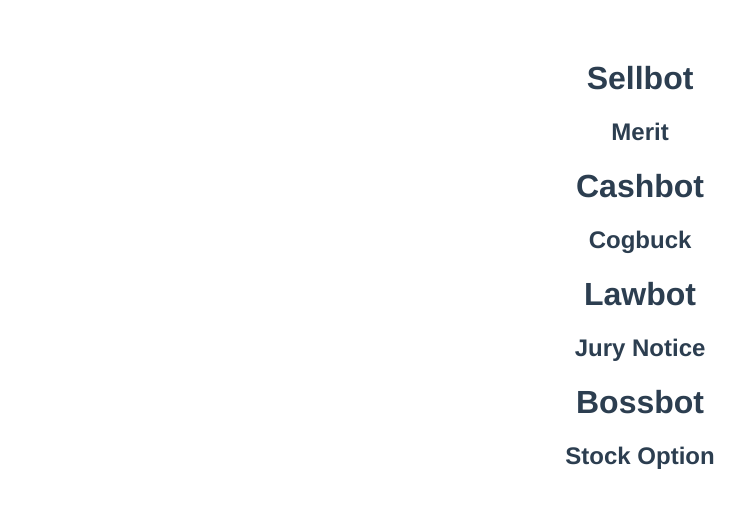
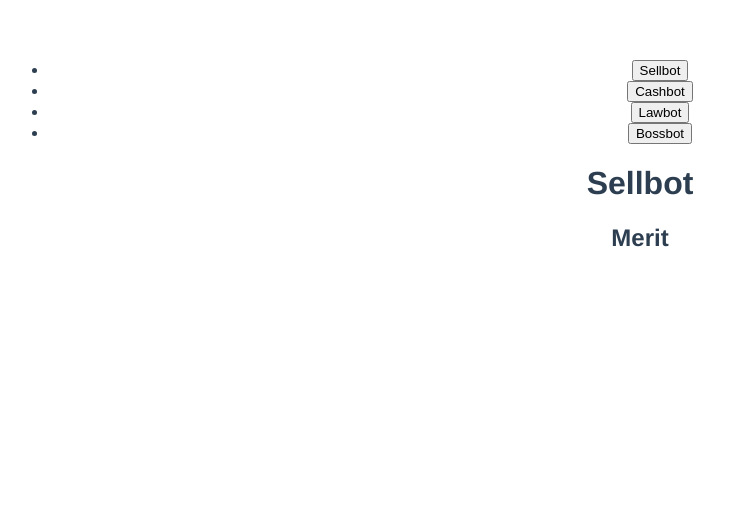
Before and after one commit to baileyborchert/cog-xp-calculator-2.0, a Vue app: page / in a window 1280 px wide. Shown: the top 508 px of the page, without its empty margins (0-745 px from the left). Built offline with nearby package versions, Linux system fonts and the light colour scheme.

Commit message:
BUILD: Built UI toggle to switch active Cog type

```diff
--- a/src/App.vue
+++ b/src/App.vue
@@ -1,17 +1,37 @@
 <template>
+  <ul>
+    <li
+      v-for="cogType of cogTypes"
+      :key="cogType"
+    >
+      <button
+        type="button"
+        v-text="cogType"
+        @click="switchActiveCogType(cogType)"
+      />
+    </li>
+  </ul>
+
   <CogHeadquarters
+    v-if="activeCogType === 'Sellbot'"
     cog-type="Sellbot"
     xp-name="Merit"
   />
+
   <CogHeadquarters
+    v-if="activeCogType === 'Cashbot'"
     cog-type="Cashbot"
     xp-name="Cogbuck"
   />
+
   <CogHeadquarters
+    v-if="activeCogType === 'Lawbot'"
     cog-type="Lawbot"
     xp-name="Jury Notice"
   />
+
   <CogHeadquarters
+    v-if="activeCogType === 'Bossbot'"
     cog-type="Bossbot"
     xp-name="Stock Option"
   />
@@ -22,8 +42,26 @@
 
 export default {
   name: 'App',
+
   components: {
     CogHeadquarters
+  },
+
+  data() {
+    return {
+      activeCogType: 'Sellbot',
+      cogTypes: ['Sellbot', 'Cashbot', 'Lawbot', 'Bossbot'],
+    }
+  },
+
+  methods: {
+    /**
+     * Switches active Cog type.
+     * @param {String} cogType
+     */
+    switchActiveCogType(cogType) {
+      this.activeCogType = cogType
+    },
   }
 }
 </script>
```
